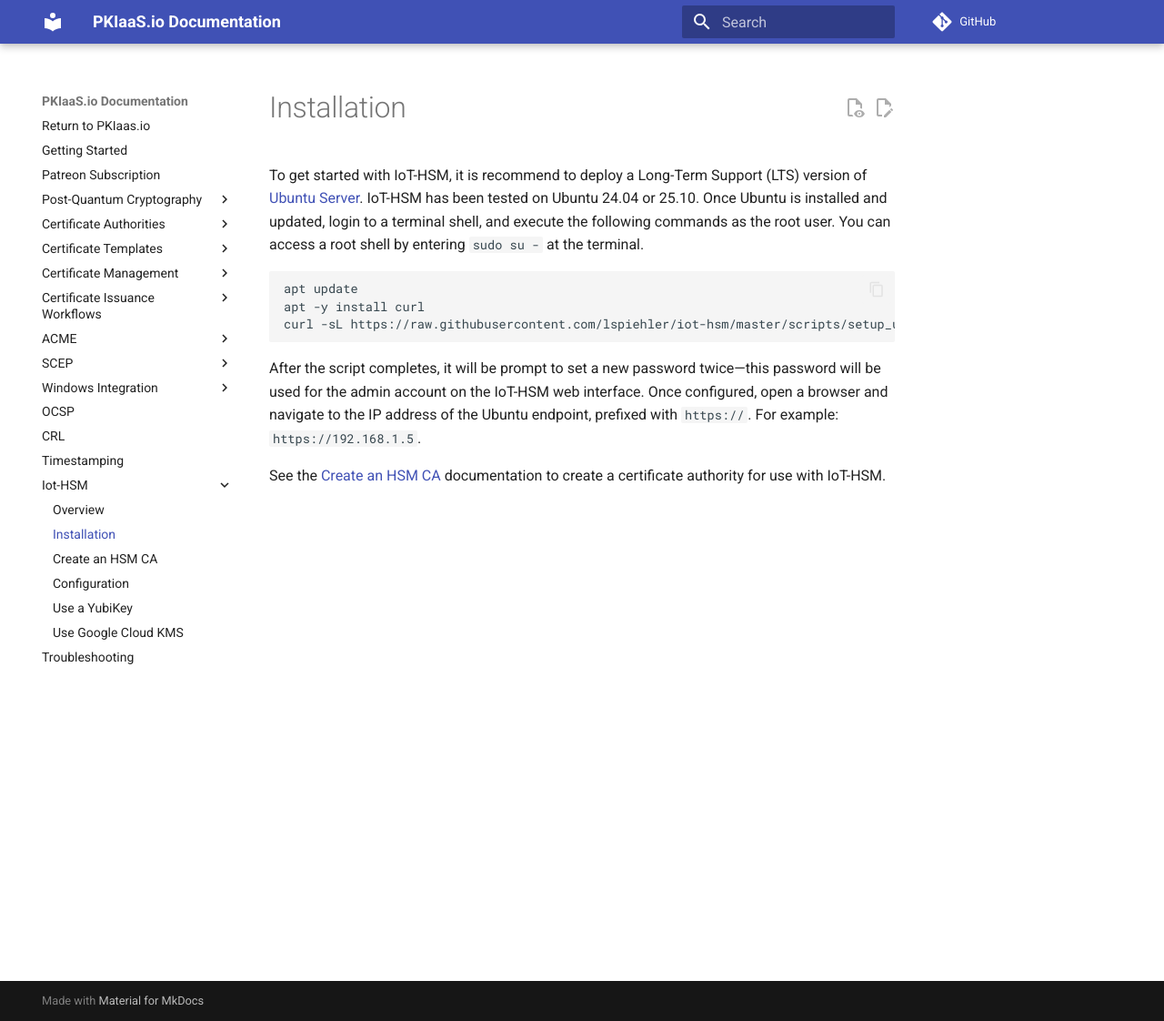
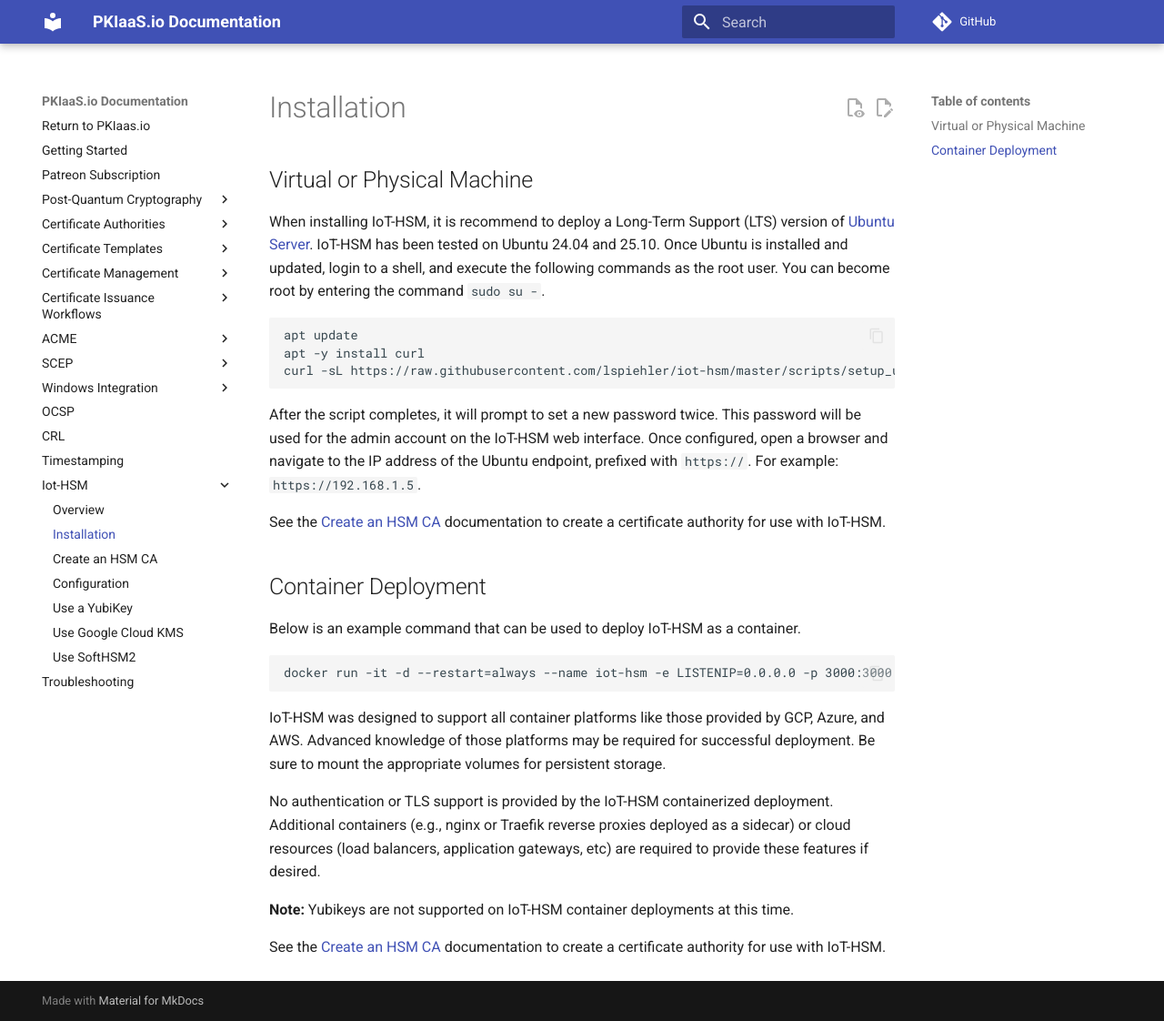
Before and after one commit to lspiehler/pkiaas-docs, an MkDocs documentation site: the page built from docs/iot-hsm/installation.md, in a window 1280 px wide and 1122 px high. Shown: the whole window at 91% size. Built offline with MkDocs 1.6.1 and Material for MkDocs 9.7.7, drawn with Linux system fonts in a browser that asks for light colours; comment, search, counter and statistics services are not loaded.

Commit message:
updating iot-hsm documentation

````diff
--- a/docs/iot-hsm/installation.md
+++ b/docs/iot-hsm/installation.md
@@ -2,12 +2,27 @@
 title: IoT-HSM Installation
 description: Learn how to install IoT-HSM on an Ubuntu server.
 ---
-To get started with IoT-HSM, it is recommend to deploy a Long-Term Support (LTS) version of [Ubuntu Server](https://ubuntu.com/download/server). IoT-HSM has been tested on Ubuntu 24.04 or 25.10. Once Ubuntu is installed and updated, login to a terminal shell, and execute the following commands as the root user. You can access a root shell by entering `sudo su -` at the terminal.
+
+## Virtual or Physical Machine
+When installing IoT-HSM, it is recommend to deploy a Long-Term Support (LTS) version of [Ubuntu Server](https://ubuntu.com/download/server). IoT-HSM has been tested on Ubuntu 24.04 and 25.10. Once Ubuntu is installed and updated, login to a shell, and execute the following commands as the root user. You can become root by entering the command `sudo su -`.
 ```
 apt update
 apt -y install curl
 curl -sL https://raw.githubusercontent.com/lspiehler/iot-hsm/master/scripts/setup_ubuntu.sh | bash -
 ```
-After the script completes, it will be prompt to set a new password twice—this password will be used for the admin account on the IoT-HSM web interface. Once configured, open a browser and navigate to the IP address of the Ubuntu endpoint, prefixed with `https://`. For example: `https://192.168.1.5`.
+After the script completes, it will prompt to set a new password twice. This password will be used for the admin account on the IoT-HSM web interface. Once configured, open a browser and navigate to the IP address of the Ubuntu endpoint, prefixed with `https://`. For example: `https://192.168.1.5`.
 
 See the [Create an HSM CA](create-hsm-ca.md) documentation to create a certificate authority for use with IoT-HSM.
+
+## Container Deployment
+Below is an example command that can be used to deploy IoT-HSM as a container.
+```
+docker run -it -d --restart=always --name iot-hsm -e LISTENIP=0.0.0.0 -p 3000:3000 -v iot-hsm:/var/lib/softhsm/tokens -v /var/node/iot-hsm/state:/var/node/iot-hsm/state ghcr.io/lspiehler/iot-hsm:latest
+```
+IoT-HSM was designed to support all container platforms like those provided by GCP, Azure, and AWS. Advanced knowledge of those platforms may be required for successful deployment. Be sure to mount the appropriate volumes for persistent storage.
+
+No authentication or TLS support is provided by the IoT-HSM containerized deployment. Additional containers (e.g., nginx or Traefik reverse proxies deployed as a sidecar) or cloud resources (load balancers, application gateways, etc) are required to provide these features if desired.
+
+**Note:** Yubikeys are not supported on IoT-HSM container deployments at this time.
+
+See the [Create an HSM CA](create-hsm-ca.md) documentation to create a certificate authority for use with IoT-HSM.
--- a/mkdocs.yml
+++ b/mkdocs.yml
@@ -64,6 +64,7 @@
       - Configuration: iot-hsm/configuration.md
       - Use a YubiKey: iot-hsm/yubikey.md
       - Use Google Cloud KMS: iot-hsm/google-cloud-kms.md
+      - Use SoftHSM2: iot-hsm/softhsm2.md
   # - Use Cases:
   #   - Sample Use Case: use-cases/sample-use-case.md
   - Troubleshooting: troubleshooting.md
````
Also changed, not shown: docs/iot-hsm/configuration.md (+9 -1 lines), docs/iot-hsm/google-cloud-kms.md (+3 -1 lines), docs/iot-hsm/overview.md (+3 -2 lines), docs/iot-hsm/softhsm2.md (added, +10 -0 lines), docs/iot-hsm/yubikey.md (+4 -2 lines), docs/images/softhsm2.png (added).
